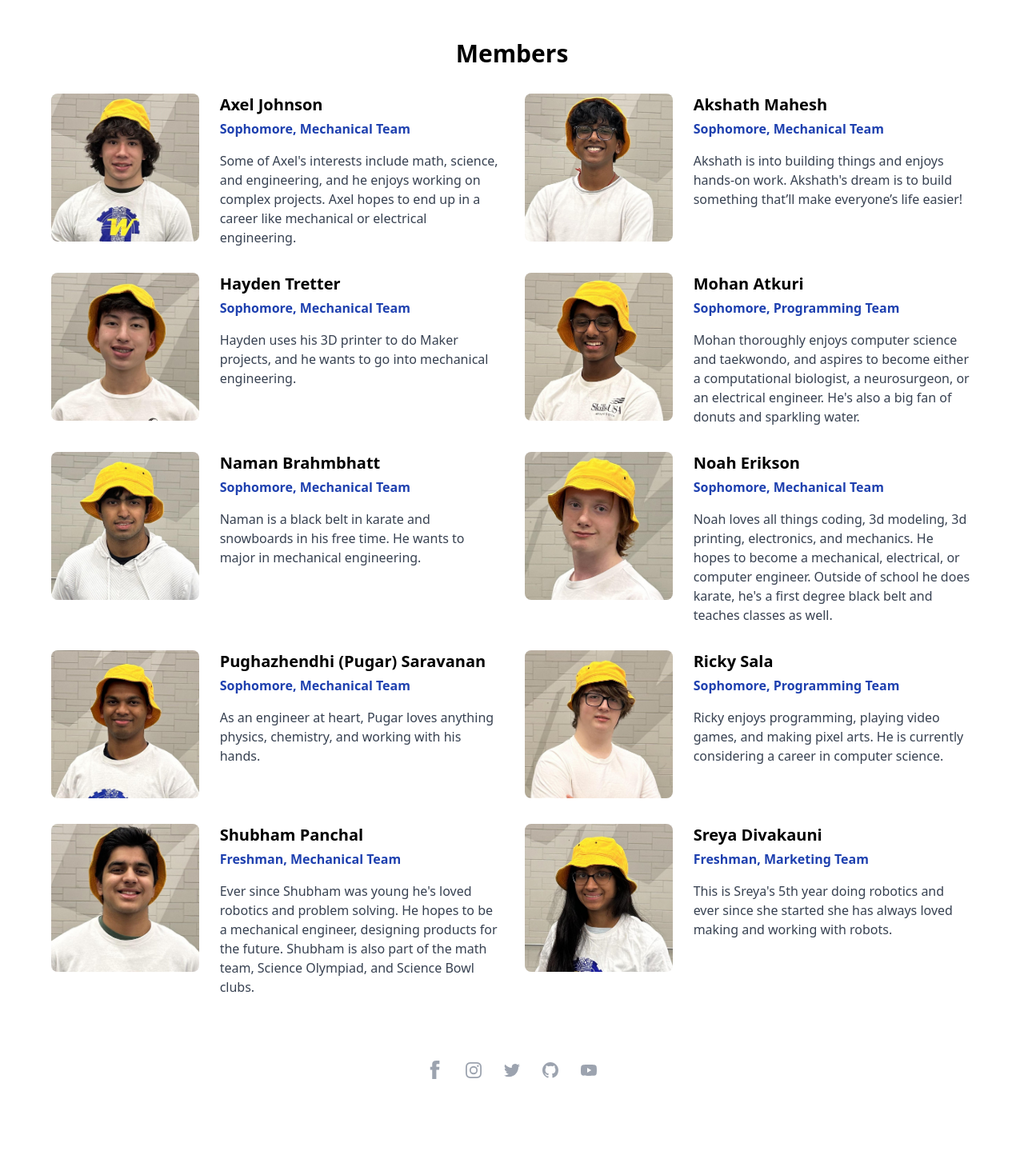
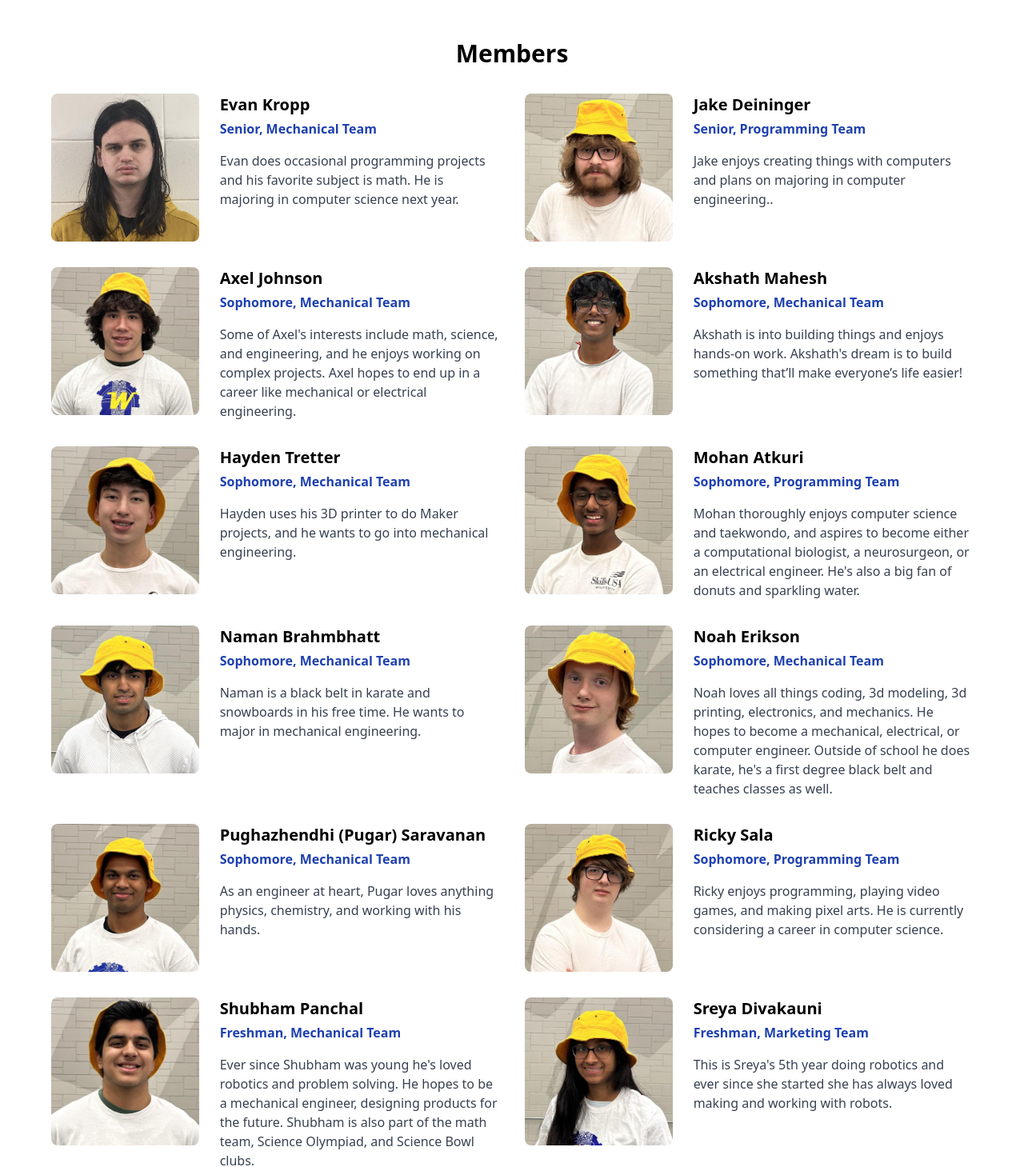
Before and after one commit to Team-2264/RoboticsWebsite, a React (Create React App) app in the folder reactjs/: page /members in a window 1280 px wide. Shown: the part 55-1514 px from the top of the page at 80% size. Before the commit the page ends 1453 px from the top, so only its background shows below. Built offline with nearby package versions, Linux system fonts and the light colour scheme.

Commit message:
dhritichange

```diff
--- a/reactjs/src/data/Memberdata.js
+++ b/reactjs/src/data/Memberdata.js
@@ -1,77 +1,160 @@
 const Memberdata = [
-    // {
-    //     name: "Evan Kropp",
-    //     title: "Senior, Mechanical Team",
-    //     desc: "Evan does occasional programming projects and his favorite subject is math. He is majoring in computer science next year.",
-    //     imgSrc: "/studentImages/evanKropp.jpg"
-    // },
-    // {
-    //     name: "Jake Deininger",
-    //     title: "Senior, Programming Team",
-    //     desc: "Jake enjoys creating things with computers and plans on majoring in computer engineering..",
-    //     imgSrc: "/studentImages/jakeDeininger.jpg"
-    // },
+    {
+        name: "Evan Kropp",
+        title: "Senior, Mechanical Team",
+        desc: "Evan does occasional programming projects and his favorite subject is math. He is majoring in computer science next year.",
+        imgSrc: "/studentImages/evanKropp.jpg",
+        year:"2023"
+    },
+    {
+        name: "Jake Deininger",
+        title: "Senior, Programming Team",
+        desc: "Jake enjoys creating things with computers and plans on majoring in computer engineering..",
+        imgSrc: "/studentImages/jakeDeininger.jpg",
+        year:"2023"
+    },
     {
         name: "Axel Johnson",
         title: "Sophomore, Mechanical Team",
         desc: "Some of Axel's interests include math, science, and engineering, and he enjoys working on complex projects. Axel hopes to end up in a career like mechanical or electrical engineering. ",
-        imgSrc: "/studentImages/axelJohnson.jpg"
+        imgSrc: "/studentImages/axelJohnson.jpg",
+        year:"2023"
     },
     {
         name: "Akshath Mahesh",
         title: "Sophomore, Mechanical Team",
         desc: "Akshath is into building things and enjoys hands-on work. Akshath's dream is to build something that’ll make everyone’s life easier!",
-        imgSrc: "/studentImages/akshathMahesh.jpg"
+        imgSrc: "/studentImages/akshathMahesh.jpg",
+        year:"2023"
+
     },
     {
         name: "Hayden Tretter",
         title: "Sophomore, Mechanical Team",
         desc: "Hayden uses his 3D printer to do Maker projects, and he wants to go into mechanical engineering.",
-        imgSrc: "/studentImages/haydenTretter.jpg"
+        imgSrc: "/studentImages/haydenTretter.jpg",
+        year:"2023"
     },
     {
         name: "Mohan Atkuri",
         title: "Sophomore, Programming Team",
         desc: "Mohan thoroughly enjoys computer science and taekwondo, and aspires to become either a computational biologist, a neurosurgeon, or an electrical engineer. He's also a big fan of donuts and sparkling water.",
-        imgSrc: "/studentImages/mohanAtkuri.jpg"
+        imgSrc: "/studentImages/mohanAtkuri.jpg",
+        year:"2023"
     },
     {
         name: "Naman Brahmbhatt",
         title: "Sophomore, Mechanical Team",
         desc: "Naman is a black belt in karate and snowboards in his free time. He wants to major in mechanical engineering.",
-        imgSrc: "/studentImages/namanBrahmbhatt.jpg"
+        imgSrc: "/studentImages/namanBrahmbhatt.jpg",
+        year:"2023"
     },
     {
         name: "Noah Erikson",
         title: "Sophomore, Mechanical Team",
         desc: "Noah loves all things coding, 3d modeling, 3d printing, electronics, and mechanics. He hopes to become a mechanical, electrical, or computer engineer. Outside of school he does karate, he's a first degree black belt and teaches classes as well.",
-        imgSrc: "/studentImages/noahErikson.jpg"
+        imgSrc: "/studentImages/noahErikson.jpg",
+        year:"2023"
     },
     {
         name: "Pughazhendhi (Pugar) Saravanan",
         title: "Sophomore, Mechanical Team",
         desc: "As an engineer at heart, Pugar loves anything physics, chemistry, and working with his hands.",
-        imgSrc: "/studentImages/pugarSaravanan.jpg"
+        imgSrc: "/studentImages/pugarSaravanan.jpg",
+        year:"2023"
     },
     {
         name: "Ricky Sala",
         title: "Sophomore, Programming Team",
         desc: "Ricky enjoys programming, playing video games, and making pixel arts. He is currently considering a career in computer science. ",
-        imgSrc: "/studentImages/rickySala.jpg"
+        imgSrc: "/studentImages/rickySala.jpg",
+        year:"2023"
     },
     {
         name: "Shubham Panchal",
         title: "Freshman, Mechanical Team",
         desc: "Ever since Shubham was young he's loved robotics and problem solving. He hopes to be a mechanical engineer, designing products for the future. Shubham is also part of the math team, Science Olympiad, and Science Bowl clubs.",
-        imgSrc: "/studentImages/shubhamPanchal.jpg"
+        imgSrc: "/studentImages/shubhamPanchal.jpg",
+        year:"2023"
     },
     {
         name: "Sreya Divakauni",
         title: "Freshman, Marketing Team",
         desc: "This is Sreya's 5th year doing robotics and ever since she started she has always loved making and working with robots.",
-        imgSrc: "/studentImages/sreyaDivakauni.jpg"
+        imgSrc: "/studentImages/sreyaDivakauni.jpg",
+        year:"2023"
     },
+    {
+        name: "Axel Johnson",
+        title: "Sophomore, Mechanical Team",
+        desc: "Some of Axel's interests include math, science, and engineering, and he enjoys working on complex projects. Axel hopes to end up in a career like mechanical or electrical engineering. ",
+        imgSrc: "/studentImages/axelJohnson.jpg",
+        year:"2024"
+    },
+    {
+        name: "Akshath Mahesh",
+        title: "Sophomore, Mechanical Team",
+        desc: "Akshath is into building things and enjoys hands-on work. Akshath's dream is to build something that’ll make everyone’s life easier!",
+        imgSrc: "/studentImages/akshathMahesh.jpg",
+        year:"2024"
 
+    },
+    {
+        name: "Hayden Tretter",
+        title: "Sophomore, Mechanical Team",
+        desc: "Hayden uses his 3D printer to do Maker projects, and he wants to go into mechanical engineering.",
+        imgSrc: "/studentImages/haydenTretter.jpg",
+        year:"2024"
+    },
+    {
+        name: "Mohan Atkuri",
+        title: "Sophomore, Programming Team",
+        desc: "Mohan thoroughly enjoys computer science and taekwondo, and aspires to become either a computational biologist, a neurosurgeon, or an electrical engineer. He's also a big fan of donuts and sparkling water.",
+        imgSrc: "/studentImages/mohanAtkuri.jpg",
+        year:"2024"
+    },
+    {
+        name: "Naman Brahmbhatt",
+        title: "Sophomore, Mechanical Team",
+        desc: "Naman is a black belt in karate and snowboards in his free time. He wants to major in mechanical engineering.",
+        imgSrc: "/studentImages/namanBrahmbhatt.jpg",
+        year:"2024"
+    },
+    {
+        name: "Noah Erikson",
+        title: "Sophomore, Mechanical Team",
+        desc: "Noah loves all things coding, 3d modeling, 3d printing, electronics, and mechanics. He hopes to become a mechanical, electrical, or computer engineer. Outside of school he does karate, he's a first degree black belt and teaches classes as well.",
+        imgSrc: "/studentImages/noahErikson.jpg",
+        year:"2024"
+    },
+    {
+        name: "Pughazhendhi (Pugar) Saravanan",
+        title: "Sophomore, Mechanical Team",
+        desc: "As an engineer at heart, Pugar loves anything physics, chemistry, and working with his hands.",
+        imgSrc: "/studentImages/pugarSaravanan.jpg",
+        year:"2024"
+    },
+    {
+        name: "Ricky Sala",
+        title: "Sophomore, Programming Team",
+        desc: "Ricky enjoys programming, playing video games, and making pixel arts. He is currently considering a career in computer science. ",
+        imgSrc: "/studentImages/rickySala.jpg",
+        year:"2024"
+    },
+    {
+        name: "Shubham Panchal",
+        title: "Freshman, Mechanical Team",
+        desc: "Ever since Shubham was young he's loved robotics and problem solving. He hopes to be a mechanical engineer, designing products for the future. Shubham is also part of the math team, Science Olympiad, and Science Bowl clubs.",
+        imgSrc: "/studentImages/shubhamPanchal.jpg",
+        year:"2024"
+    },
+    {
+        name: "Sreya Divakauni",
+        title: "Freshman, Marketing Team",
+        desc: "This is Sreya's 5th year doing robotics and ever since she started she has always loved making and working with robots.",
+        imgSrc: "/studentImages/sreyaDivakauni.jpg",
+        year:"2024"
+    },
 
 
 ]
```
